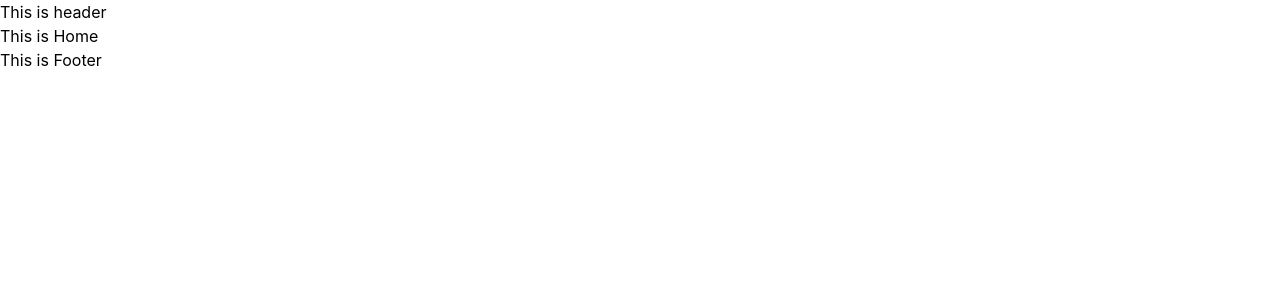
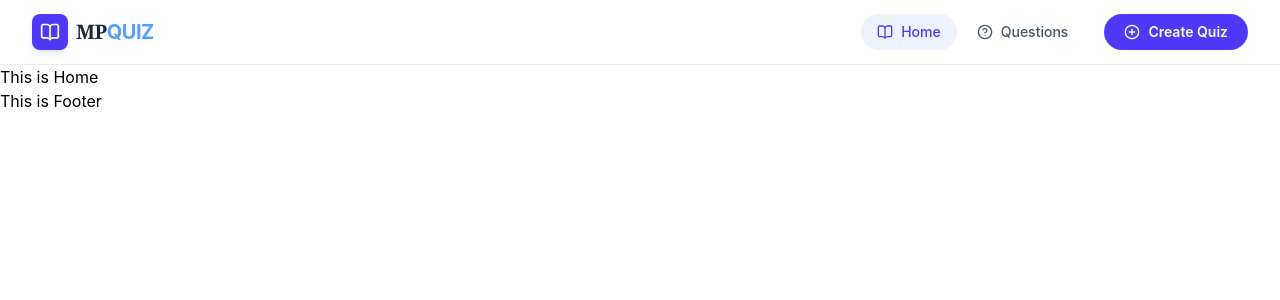
Before and after one commit to manprajapatie/mpQuizFrontend, a React (Vite) app: page / in a window 1280 px wide. Shown: the top 300 px of the page. Built offline with nearby package versions, Linux system fonts and the light colour scheme.

Commit message:
chore : Style Header Section

```diff
--- a/package.json
+++ b/package.json
@@ -13,6 +13,7 @@
     "@reduxjs/toolkit": "^2.12.0",
     "@tailwindcss/vite": "^4.3.2",
     "axios": "^1.18.1",
+    "lucide-react": "^1.24.0",
     "motion": "^12.42.2",
     "react": "^19.2.7",
     "react-dom": "^19.2.7",
--- a/src/components/layout/Header.jsx
+++ b/src/components/layout/Header.jsx
@@ -1,11 +1,137 @@
-import React from 'react'
+import {React, useState} from 'react'
+import { Link, useLocation } from 'react-router-dom'
+import { motion, AnimatePresence } from 'framer-motion'
+import { BookOpen, HelpCircle, PlusCircle, Menu, X } from 'lucide-react'
 
 const Header = () => {
+
+  const [isOpen, setIsOpen] = useState(false);
+  const location = useLocation();
+
+  // Navigation Links Data
+  const navItems = [
+    { name: 'Home', path: '/', icon: BookOpen },
+    { name: 'Questions', path: '/AllQuestions', icon: HelpCircle },
+    { name: 'Create Quiz', path: '/quiz', icon: PlusCircle, isCTA : true },
+  ]
+
+
   return (
+
     <>
-      <h1>
-        This is header
-      </h1>
+      <motion.header
+        initial={{ y: -100, opacity: 0 }}
+        animate={{ y: 0, opacity: 1 }}
+        transition={{ duration: 0.5, ease: 'easeOut' }}
+        className="sticky top-0 z-50 w-full border-b border-slate-200/80 bg-white/80 backdrop-blur-md dark:border-slate-800/80 dark:bg-slate-900/80 transition-colors duration-300"
+      >
+        <div className="mx-auto flex max-w-7xl h-16 items-center justify-between px-6 sm:px-8">
+
+          {/* Logo */}
+          <Link to="/" className="flex items-center gap-2 group">
+            <motion.div
+              whileHover={{ rotate: 360 }}
+              transition={{ duration: 0.6, ease: "easeInOut" }}
+              className="rounded-lg bg-indigo-600 p-2 text-white shadow-md shadow-indigo-100 dark:shadow-none"
+            >
+              <BookOpen className="h-5 w-5" />
+            </motion.div>
+            <span className="font-serif text-xl font-bold tracking-tight text-slate-800 dark:text-white transition-colors duration-200">
+              MP<span className="text-blue-400 font-sans">QUIZ</span>
+            </span>
+          </Link>
+
+          {/* Desktop Navigation */}
+          <nav className="hidden md:flex items-center gap-1">
+            {navItems.map((item) => {
+              const isActive = location.pathname === item.path
+              const Icon = item.icon
+
+              if (item.isCTA) {
+                return (
+                  <Link key={item.path} to={item.path} className="ml-4">
+                    <motion.button
+                      whileHover={{ scale: 1.05, y: -1 }}
+                      whileTap={{ scale: 0.98 }}
+                      className="flex items-center gap-2 rounded-full bg-indigo-600 px-5 py-2 text-sm font-semibold text-white  hover:bg-indigo-700 hover:shadow-md transition-all duration-100 dark:shadow-none"
+                    >
+                      <Icon className="h-4 w-4" />
+                      {item.name}
+                    </motion.button>
+                  </Link>
+                )
+              }
+
+              return (
+                <Link key={item.path} to={item.path} className="relative px-4 py-2 text-sm font-medium">
+                  <span className={`relative z-10 flex items-center gap-2 transition-colors duration-300 ${isActive ? 'text-indigo-600 dark:text-indigo-400' : 'text-slate-600 hover:text-slate-900 dark:text-slate-300 dark:hover:text-white'
+                    }`}>
+                    <Icon className="h-4 w-4" />
+                    {item.name}
+                  </span>
+
+                  {/* Active Link */}
+                  {isActive && (
+                    <motion.span
+                      layoutId="activeNavTab"
+                      transition={{ type: "spring", stiffness: 380, damping: 30 }}
+                      className="absolute inset-0 z-0 rounded-full bg-indigo-50 dark:bg-slate-800/60"
+                    />
+                  )}
+                </Link>
+              )
+            })}
+          </nav>
+
+          {/* Mobile Menu Button */}
+          <div className="flex md:hidden">
+            <button
+              onClick={() => setIsOpen(!isOpen)}
+              className="inline-flex items-center justify-center rounded-md p-2 text-slate-600 hover:bg-slate-100 hover:text-slate-900 focus:outline-none dark:text-slate-300 dark:hover:bg-slate-800"
+            >
+              <span className="sr-only">Open main menu</span>
+              {isOpen ? <X className="block h-6 w-6" /> : <Menu className="block h-6 w-6" />}
+            </button>
+          </div>
+        </div>
+
+        {/* Mobile Navigation */}
+        <AnimatePresence>
+          {isOpen && (
+            <motion.div
+              initial={{ opacity: 0, height: 0 }}
+              animate={{ opacity: 1, height: 'auto' }}
+              exit={{ opacity: 0, height: 0 }}
+              transition={{ duration: 0.25, ease: 'easeInOut' }}
+              className="md:hidden overflow-hidden border-t border-slate-100 bg-white/95 backdrop-blur-md dark:border-slate-800 dark:bg-slate-900/95"
+            >
+              <div className="space-y-1 px-4 pb-4 pt-2 shadow-inner">
+                {navItems.map((item) => {
+                  const isActive = location.pathname === item.path
+                  const Icon = item.icon
+
+                  return (
+                    <Link
+                      key={item.path}
+                      to={item.path}
+                      onClick={() => setIsOpen(false)}
+                      className={`flex items-center gap-3 rounded-lg px-3 py-3 text-base font-medium transition-all ${item.isCTA
+                          ? 'bg-indigo-600 text-white hover:bg-indigo-700 mt-4'
+                          : isActive
+                            ? 'bg-indigo-50 text-indigo-600 dark:bg-slate-800 dark:text-indigo-400'
+                            : 'text-slate-600 hover:bg-slate-50 hover:text-slate-900 dark:text-slate-300 dark:hover:bg-slate-800'
+                        }`}
+                    >
+                      <Icon className="h-5 w-5" />
+                      {item.name}
+                    </Link>
+                  )
+                })}
+              </div>
+            </motion.div>
+          )}
+        </AnimatePresence>
+      </motion.header>
     </>
   )
 }
```
Also changed, not shown: 1 other file (tests, documents, lock files or other folders).
